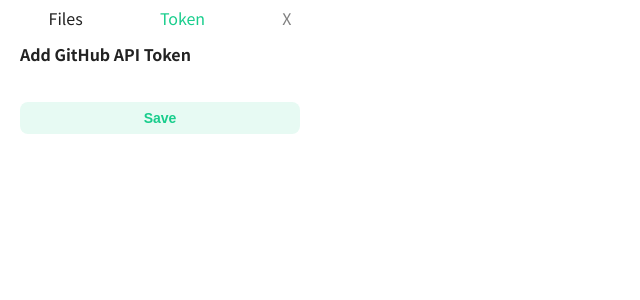
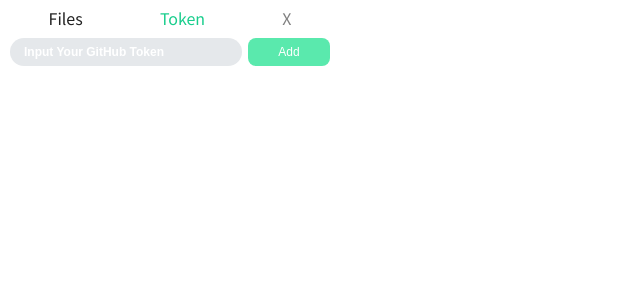
Before and after one commit to SoYoung210/real-diff, a React (Create React App) app: page /settings/token in a window 1280 px wide. Shown: the top 300 px of the page, without its empty margins (0-640 px from the left). Built offline with nearby package versions, Linux system fonts and the light colour scheme.

Commit message:
style: add input component

```diff
--- a/src/components/settings/Token.tsx
+++ b/src/components/settings/Token.tsx
@@ -2,34 +2,30 @@
 import React, { useState } from 'react'
 import { useDispatch } from 'react-redux'
 
+import { Input } from '@/components/shared/Input'
 import { settingActions } from '@/features/settingSlice'
 
-const Layout = styled.div`
-  margin: 10px;
-  width: 280px;
+const InputContainer = styled.div`
+  display: flex;
+  padding: 12px 0;
+
+  & > input + button {
+    margin-left: 6px;
+  }
+
+  & > input {
+    flex: 1;
+  }
 `
 
-const Header = styled.header`
-  display: flex;
-`
-const Head = styled.h1`
-  font-weight: 700;
-  margin: 10px 0;
-`
-const TextInputField = styled.input`
-  display: block;
-  width: 100%;
-`
 // TODO: Refactor to shared button
 const SaveButton = styled.button`
-  padding: 8px 0px;
-  margin-top: 10px;
-  width: 100%;
-  background: rgba(24,205,140,0.1);
+  padding: 6px 0px;
+  background: #5AE9AD;
+  color: #ffffff;
   border-radius: 8px;
-  color: #18CD8C;
-  font-weight: bold;
-  font-size: 14px;
+  font-size: 12px;
+  min-width: 82px;
 `
 // https://docs.github.com/en/rest/reference/pulls#list-pull-requests-files
 export const TokenSettingView = () => {
@@ -41,17 +37,17 @@
   }
 
   return (
-    <Layout>
-      <Header>
-        <Head>Add GitHub API Token</Head>
-      </Header>
-      <TextInputField
-        value={token}
-        onChange={({ target }: React.ChangeEvent<HTMLInputElement>) =>
-          setToken(target.value)
-        }
-      />
-      <SaveButton onClick={saveToken}>Save</SaveButton>
-    </Layout>
+    <>
+      <InputContainer>
+        <Input
+          value={token}
+          placeholder='Input Your GitHub Token'
+          onChange={({ target }: React.ChangeEvent<HTMLInputElement>) =>
+            setToken(target.value)
+          }
+        />
+        <SaveButton onClick={saveToken}>Add</SaveButton>
+      </InputContainer>
+    </>
   )
 }
--- /dev/null
+++ b/src/components/shared/Input.tsx
@@ -0,0 +1,36 @@
+import styled from '@emotion/styled'
+import React, { InputHTMLAttributes } from 'react'
+
+const StyledInput = styled.input`
+  padding: 6px 14px;
+  background: #E5E8EB;
+  border-radius: 16px;
+  color: #8a95a1;
+  font-weight: 800;
+  font-size: 12px;
+  line-height: 16px;
+
+  &::placeholder {
+    color: #ffffff;
+  }
+`
+
+interface Props extends InputHTMLAttributes<HTMLInputElement> {
+  value: string;
+  placeholder?: string;
+}
+
+export const Input = ({
+  value,
+  placeholder,
+  ...inputAttrs
+}: Props) => {
+
+  return (
+    <StyledInput
+      value={value}
+      placeholder={placeholder}
+      {...inputAttrs}
+    />
+  )
+}
```
